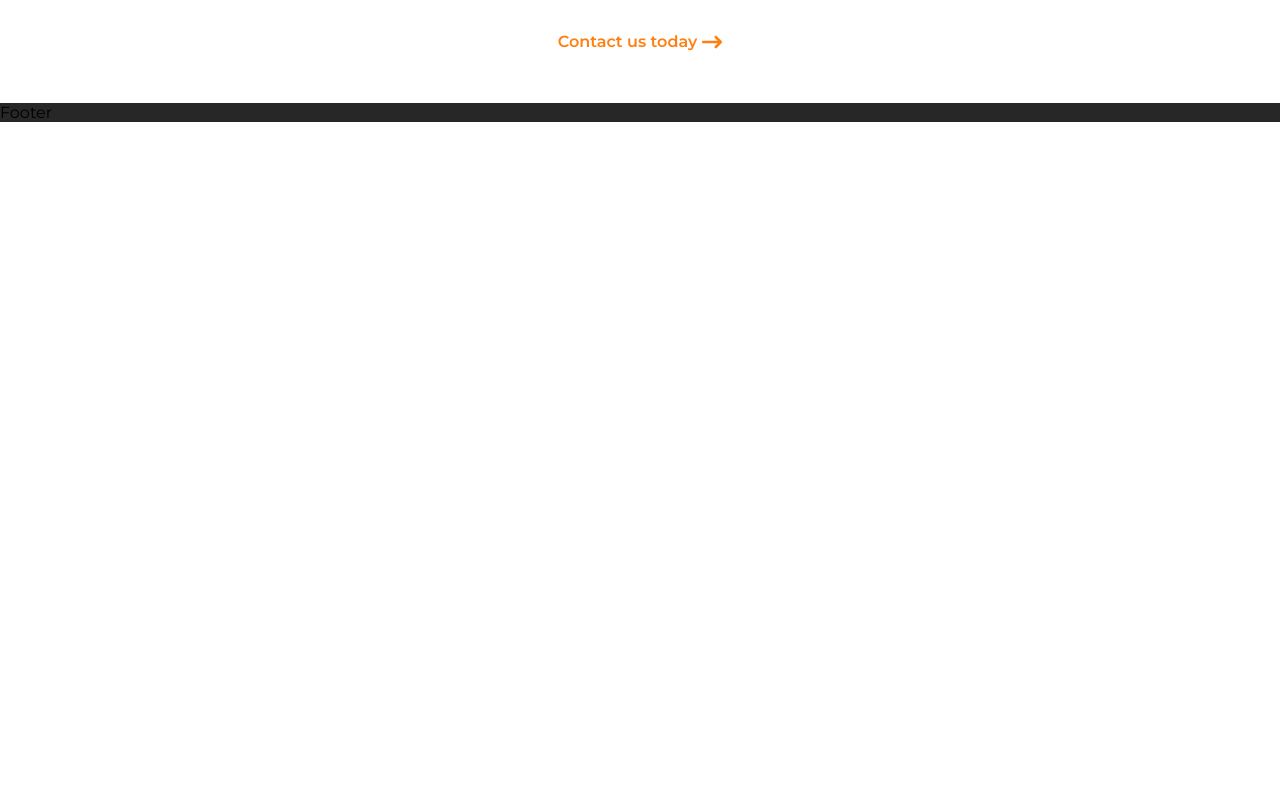
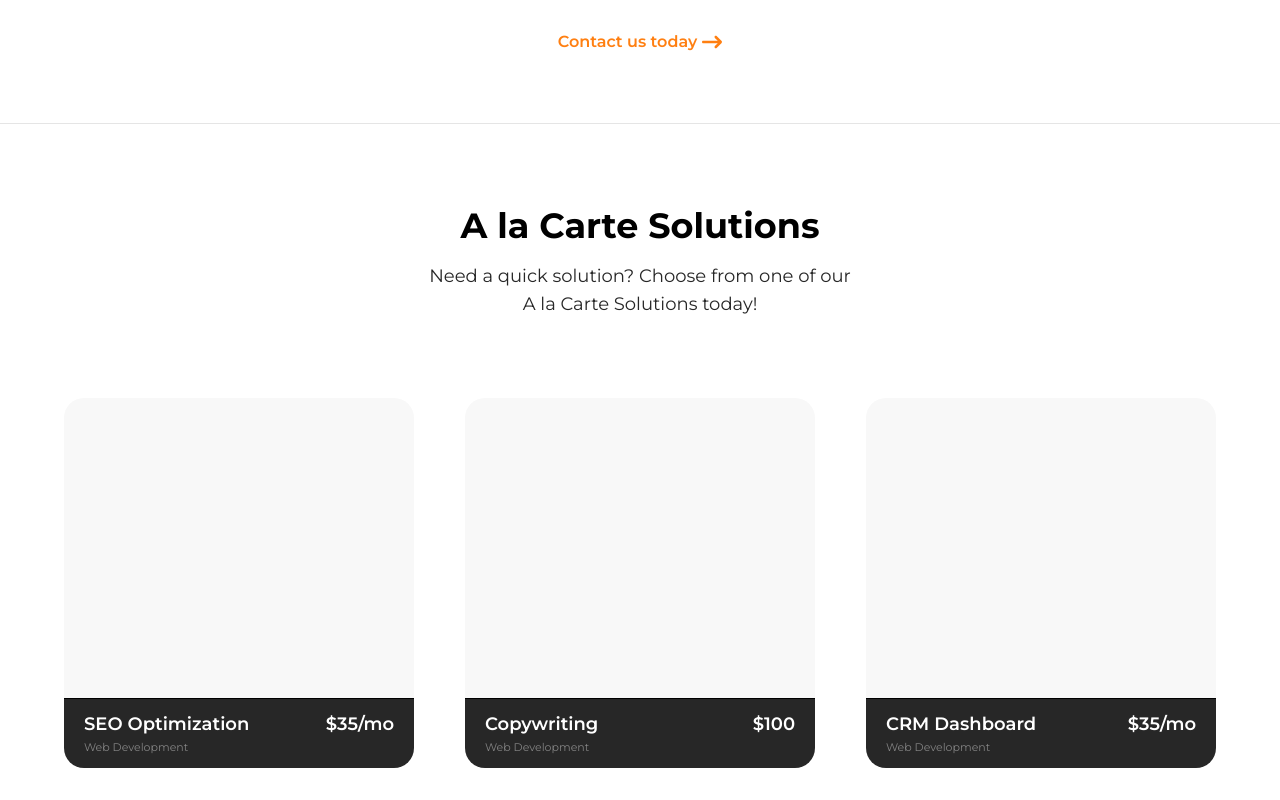
Before and after one commit to necti-inc/necti-web, a Next.js app: page /solutions in a window 1280 px wide. Shown: the part 1120-1920 px from the top of the page. Before the commit the page ends 1242 px from the top, so only its background shows below. Built offline with nearby package versions, Linux system fonts and the light colour scheme.

Commit message:
Solutions Page is complete, now just need to get all text and images

```diff
--- a/src/app/solutions/page.jsx
+++ b/src/app/solutions/page.jsx
@@ -1,3 +1,4 @@
+import SectionSolutionALaCarte from "@/sections/section-solution-alacarte/SectionSolutionALaCarte";
 import SectionSolutionHeader from "@/sections/section-solution-header/SectionSolutionHeader";
 import SectionSolutionPackages from "@/sections/section-solution-packages/SectionSolutionPackages";
 import React from "react";
@@ -7,6 +8,7 @@ const Solutions = () => {
     <div>
       <SectionSolutionHeader />
       <SectionSolutionPackages />
+      {/* <SectionSolutionALaCarte /> */}
     </div>
   );
 };
--- /dev/null
+++ b/src/components/comp-alacarte-box/AlacarteBox.jsx
@@ -0,0 +1,41 @@
+import React from "react";
+import style from "./alacartebox.module.css";
+import theme from "@/app/theme";
+
+function AlacarteBox(props) {
+  return (
+    <div
+      style={{
+        borderColor: theme.grey,
+        transition: "border-color 0.3s", // Adding transition for smooth effect
+        ":hover": { borderColor: "transparent" }, // Applying hover effect to remove border color
+      }}
+      className={style.container}
+    >
+      <div
+        style={{ backgroundColor: theme.lightGrey }}
+        className={style.imageContainer}
+      >
+        <div className={style.imageElement}></div>
+      </div>
+      <div
+        style={{ backgroundColor: theme.black }}
+        className={style.titleContainer}
+      >
+        <div className={style.titleContent}>
+          <p style={{ color: theme.white }} className={style.name}>
+            {props.businessName}
+          </p>
+          <p style={{ color: theme.white }} className={style.name}>
+            {props.price}
+          </p>
+        </div>
+        <p className={style.type} style={{ color: theme.darkGrey }}>
+          {props.devType}
+        </p>
+      </div>
+    </div>
+  );
+}
+
+export default AlacarteBox;
--- /dev/null
+++ b/src/components/comp-alacarte-box/alacartebox.module.css
@@ -0,0 +1,56 @@
+.container {
+  height: 375px;
+  width: 350px;
+  border-radius: 20px;
+  border-width: 1px;
+  transition: border-color box-shadow 0.3s ease-in-out;
+}
+
+.container:hover {
+  border-color: transparent !important;
+  border-width: 0px;
+  cursor: pointer;
+  box-shadow: 2px 10px 40px #dbdee1;
+}
+
+.imageContainer {
+  height: 300px;
+  width: 100%;
+  border-top-left-radius: 20px;
+  border-top-right-radius: 20px;
+}
+
+.imageElement {
+  /* background-image: url("/picture-it-mobile-site.png"); */
+  background-size: cover;
+  border-top-left-radius: 20px;
+  border-top-right-radius: 20px;
+  height: 300px;
+  width: 100%;
+}
+
+.titleContainer {
+  border-top: 1px solid;
+  position: relative;
+  padding-left: 20px;
+  padding-right: 20px;
+  padding-top: 4%;
+  padding-bottom: 4%;
+  border-bottom-right-radius: 20px;
+  border-bottom-left-radius: 20px;
+}
+
+.titleContent {
+  display: flex;
+  justify-content: space-between;
+}
+
+.name {
+  font-weight: 600;
+  font-size: 18px;
+  margin-bottom: 5px;
+}
+
+.type {
+  font-size: 11px;
+}
--- /dev/null
+++ b/src/sections/section-solution-alacarte/SectionSolutionALaCarte.jsx
@@ -0,0 +1,31 @@
+import React from "react";
+import style from "./sectionsolutionalacarte.module.css";
+import theme from "@/app/theme";
+import AlacarteBox from "@/components/comp-alacarte-box/AlacarteBox";
+
+function SectionSolutionALaCarte(props) {
+  return (
+    <div style={{ borderColor: theme.grey }} className={style.container}>
+      <div>
+        <h2 className={style.header}>A la Carte Solutions</h2>
+        <p style={{ color: theme.black }} className={style.subTitle}>
+          Need a quick solution? Choose from one of our <br /> A la Carte
+          Solutions today!
+        </p>
+      </div>
+      <div className={style.solutionsContainer}>
+        {props.solutions.map((item, index) => (
+          <div key={index}>
+            <AlacarteBox
+              businessName={item[0]}
+              devType={item[1]}
+              price={item[2]}
+            />
+          </div>
+        ))}
+      </div>
+    </div>
+  );
+}
+
+export default SectionSolutionALaCarte;
--- /dev/null
+++ b/src/sections/section-solution-alacarte/sectionsolutionalacarte.module.css
@@ -0,0 +1,27 @@
+.container {
+  border-top: 1px solid;
+  border-bottom: 1px solid;
+  margin-top: 20px;
+  padding-bottom: 80px;
+  padding-top: 80px;
+}
+.header {
+  font-size: 35px;
+  font-weight: bold;
+  text-align: center;
+}
+
+.subTitle {
+  margin-top: 15px;
+  font-size: 18px;
+  text-align: center;
+  line-height: 28px;
+}
+
+.solutionsContainer {
+  display: flex;
+  justify-content: space-between;
+  padding-left: 5%;
+  padding-right: 5%;
+  margin-top: 80px;
+}
--- a/src/sections/section-solution-packages/SectionSolutionPackages.jsx
+++ b/src/sections/section-solution-packages/SectionSolutionPackages.jsx
@@ -7,6 +7,8 @@ import theme from "@/app/theme";
 import SectionPackages from "../section-packages/SectionPackages";
 
 import { faCheck, faDollarSign } from "@fortawesome/free-solid-svg-icons";
+import SectionSolutionALaCarte from "../section-solution-alacarte/SectionSolutionALaCarte";
+import HowItWorks from "../section-how-it-works/HowItWorks";
 
 function SectionSolutionPackages() {
   const [activePackageList, setActivePackageList] = useState([
@@ -18,6 +20,25 @@ function SectionSolutionPackages() {
     ["Business Email Setup", theme.white, faDollarSign],
     ["Business Socials Setup", theme.lightGrey, faDollarSign],
   ]);
+
+  const [activeSolutionList, setActiveSolutionList] = useState([
+    ["SEO Optimization", "Web Development", "$35/mo"],
+    ["Copywriting", "Web Development", "$100"],
+    ["CRM Dashboard", "Web Development", "$35/mo"],
+  ]);
+
+  const [activeHowItWorksList, setActiveHowItWorksList] = useState([
+    [
+      "Design",
+      "Choose from 100s of high quality themes. Or create your own unique theme.",
+    ],
+    ["Develop", "Once you have chosen a theme. We will begin development. "],
+    [
+      "Deploy",
+      "Once development is complete you will be able to choose the best hosting plan for you.",
+    ],
+  ]);
+
   const [activePriceOne, setActivePriceOne] = useState("$50/mo");
   const [activePriceTwo, setActivePriceTwo] = useState("$100/mo");
 
@@ -81,6 +102,25 @@ function SectionSolutionPackages() {
         ["Business Email Setup", theme.white, faDollarSign],
         ["Business Socials Setup", theme.lightGrey, faDollarSign],
       ]);
+      setActiveSolutionList([
+        ["SEO Optimization", "Web Development", "$35/mo"],
+        ["Copywriting", "Web Development", "$100"],
+        ["CRM Dashboard", "Web Development", "$35/mo"],
+      ]);
+      setActiveHowItWorksList([
+        [
+          "Design",
+          "Choose from 100s of high quality themes. Or create your own unique theme.",
+        ],
+        [
+          "Develop",
+          "Once you have chosen a theme. We will begin development. ",
+        ],
+        [
+          "Deploy",
+          "Once development is complete you will be able to choose the best hosting plan for you.",
+        ],
+      ]);
       setActivePriceOne("$50/mo");
       setActivePriceTwo("$100/mo");
     } else if (title === "Marketing") {
@@ -101,6 +141,11 @@ function SectionSolutionPackages() {
         ["Hashtag Curation", theme.white, faDollarSign],
         ["Monthly Analytics Report", theme.lightGrey, faDollarSign],
         ["2 Story Posts", theme.white, faDollarSign],
+      ]);
+      setActiveSolutionList([
+        ["SEO Optimization", "Web Development", "$35/mo"],
+        ["Copywriting", "Web Development", "$100"],
+        ["CRM Dashboard", "Web Development", "$35/mo"],
       ]);
       setActivePriceOne("$150/mo");
       setActivePriceTwo("$300/mo");
@@ -193,6 +238,8 @@ function SectionSolutionPackages() {
           buttonText="Contact us today"
         />
       </div>
+      <SectionSolutionALaCarte solutions={activeSolutionList} />
+      <HowItWorks title="Web-Development" collection={activeHowItWorksList} />
     </div>
   );
 }
```
